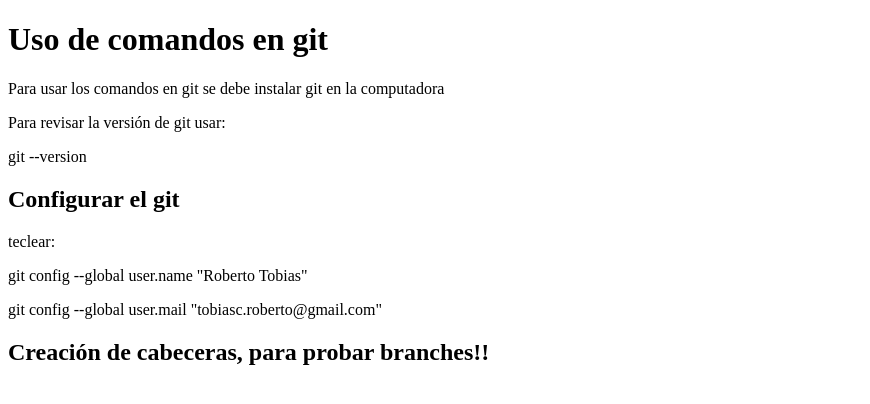
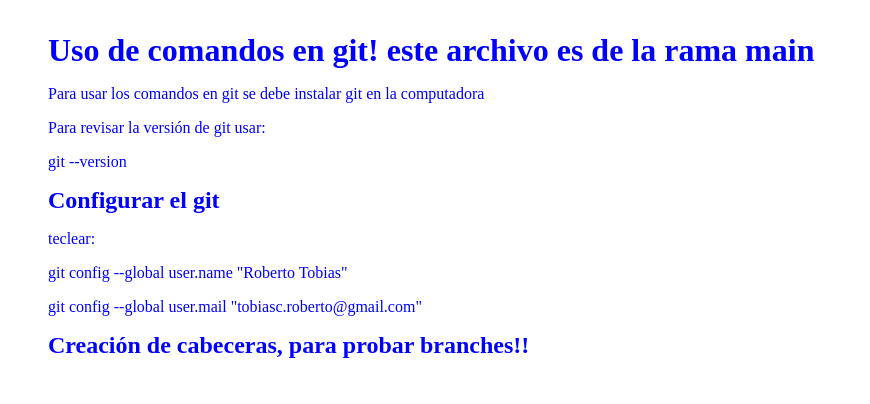
Before and after one commit to tobiascroberto/prueba_github, a plain HTML site: page index.html in a window 1280 px wide. Shown: the whole page, without its empty margins (0-870 px from the left). Drawn offline with Linux system fonts and the light colour scheme.

Commit message:
nuevos archivos de la rama main

```diff
--- a/index.html
+++ b/index.html
@@ -4,10 +4,11 @@
     <meta charset="UTF-8">
     <meta http-equiv="X-UA-Compatible" content="IE=edge">
     <meta name="viewport" content="width=device-width, initial-scale=1.0">
+    <link rel="stylesheet" href="styles.css" >
     <title>Uso de Git Hub en html</title>
 </head>
 <body>
-    <h1>Uso de comandos en git</h1>
+    <h1>Uso de comandos en git! este archivo es de la rama main</h1>
     <p>Para usar los comandos en git se debe instalar git en la computadora</p>
 
     <p>Para revisar la versión de git usar: </p>
--- /dev/null
+++ b/styles.css
@@ -0,0 +1,4 @@
+*{
+    margin: 16px;
+    color:blue;
+}
```
